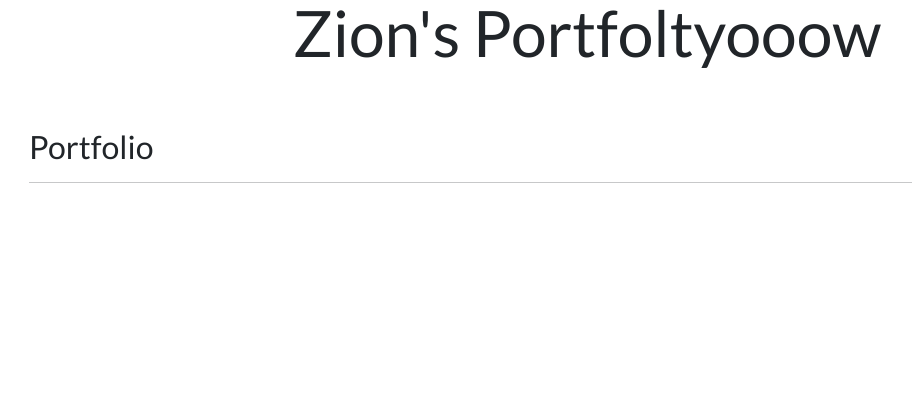
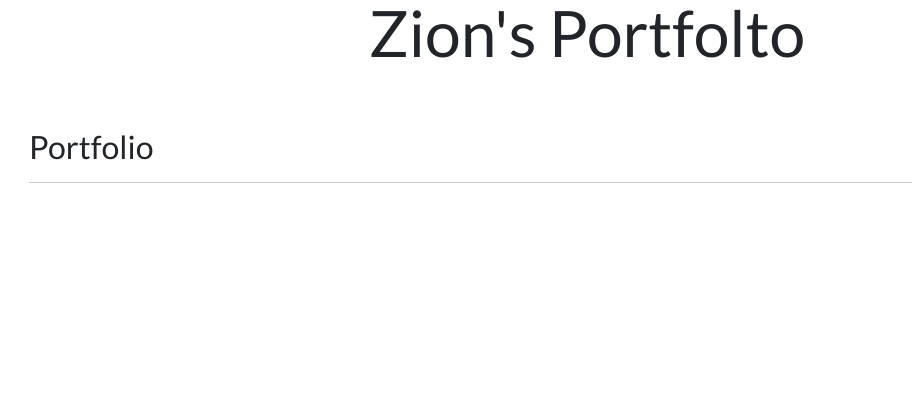
Before and after one commit to ziontavera/django3-portfolio, a Django app: page / in a window 1280 px wide. Shown: the part 393-800 px from the top of the page, without its empty margins (53-965 px from the left). Run offline with Django 3.2, Linux system fonts and the light colour scheme; data that the repository does not hold is empty; parts of the project's set-up code (start-up, migrations or seed data) failed here and were passed over.

Commit message:
fixed portfolio title

```diff
--- a/portfolio/templates/portfolio/home.html
+++ b/portfolio/templates/portfolio/home.html
@@ -8,7 +8,7 @@
 
 <div class="row justify-content-center mb-3">
   <div class="col-md-9 text-center">
-    <h1 id="hometext" class="font-weight-bold">Zion's Portfoltyooow</h1>
+    <h1 id="hometext" class="font-weight-bold">Zion's Portfolto</h1>
   </div>
 </div>
 
```
